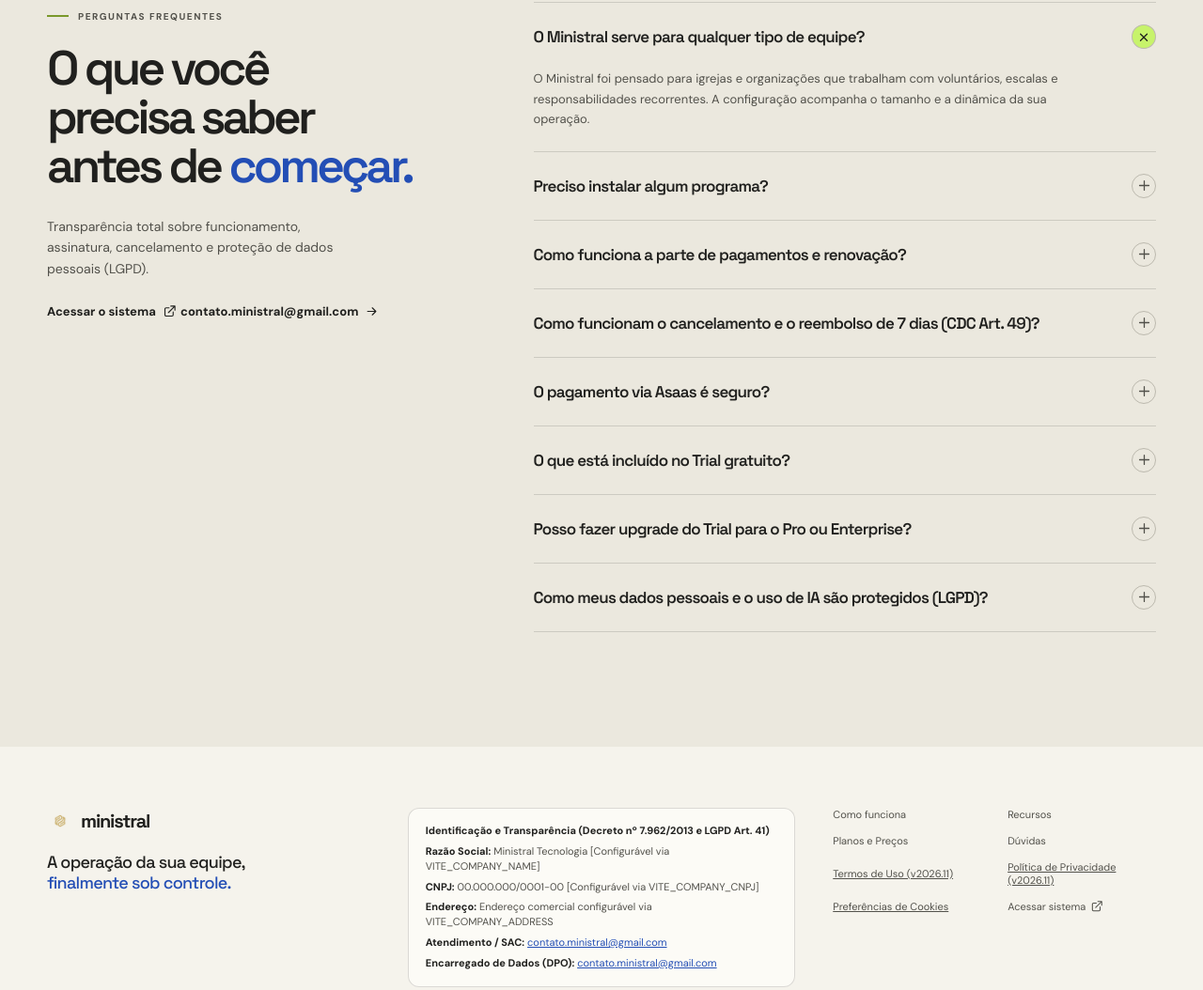
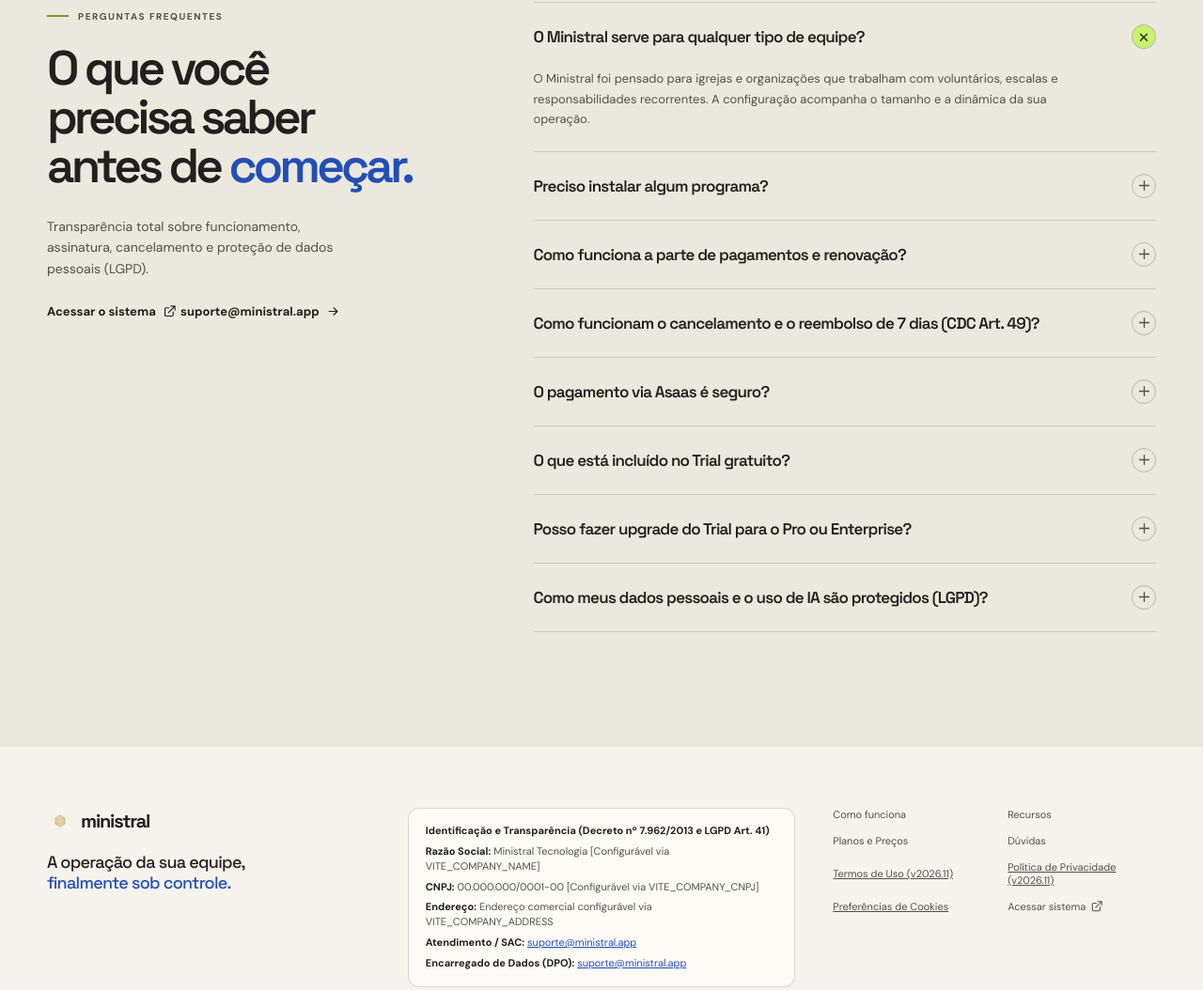
Before and after one commit to Alves1986/Ministral-Page, a website built with Vite: page index.html in a window 1280 px wide. Shown: the part 6193-7247 px from the top of the page at 94% size. Built offline with nearby package versions, Linux system fonts and the light colour scheme.

Commit message:
feat(domain): atualiza links para subdominio vendas.ministral.app e app oficial ministral.app
Co-authored-by: OpenBot <335604065+openbotgit[bot]@users.noreply.github.com>

```diff
--- a/index.html
+++ b/index.html
@@ -8,7 +8,9 @@
     <meta property="og:title" content="Ministral — a operação da sua equipe, sob controle" />
     <meta property="og:description" content="Coordene sua equipe com precisão, simplifique escalas e organize pagamentos via Asaas." />
     <meta property="og:type" content="website" />
-    <link rel="icon" href="https://ministral.vercel.app/favicon.ico" />
+    <link rel="icon" href="https://ministral.app/favicon.ico" />
+    <link rel="canonical" href="https://vendas.ministral.app" />
+    <meta property="og:url" content="https://vendas.ministral.app" />
     <title>Ministral — gestão de equipes e escalas</title>
   </head>
   <body>
--- a/src/main.js
+++ b/src/main.js
@@ -4,8 +4,8 @@ const env = import.meta.env || {};
 const COMPANY_NAME = env.VITE_COMPANY_NAME || 'Ministral Tecnologia [Configurável via VITE_COMPANY_NAME]';
 const COMPANY_CNPJ = env.VITE_COMPANY_CNPJ || '00.000.000/0001-00 [Configurável via VITE_COMPANY_CNPJ]';
 const COMPANY_ADDRESS = env.VITE_COMPANY_ADDRESS || 'Endereço comercial configurável via VITE_COMPANY_ADDRESS';
-const DPO_EMAIL = env.VITE_DPO_EMAIL || 'contato.ministral@gmail.com';
-const SUPPORT_EMAIL = env.VITE_SUPPORT_EMAIL || 'contato.ministral@gmail.com';
+const DPO_EMAIL = env.VITE_DPO_EMAIL || 'suporte@ministral.app';
+const SUPPORT_EMAIL = env.VITE_SUPPORT_EMAIL || 'suporte@ministral.app';
 const LEGAL_VERSION = 'v2026.11';
 const COOKIE_STORAGE_KEY = 'ministral_lp_cookie_consent_v1';
 
@@ -107,7 +107,7 @@ const pricingCards = [
     name: 'Trial',
     price: 'Grátis',
     description: '30 dias para testar · sem cartão de crédito',
-    checkout: 'https://ministral.vercel.app/?register=true',
+    checkout: 'https://ministral.app/?register=true',
     tone: 'trial',
     legalNote: 'Sem cobrança automática ao fim dos 30 dias.',
     features: ['Até 30 membros por ministério', 'Até 2 ministérios', 'Editor de Escala completo', 'Disponibilidade inteligente', 'Avisos e Comunicados', 'Ranking e Destaques', 'Relatórios básicos', 'Regras de conflitos', 'Repertório e integrações', 'Notificações Push', 'IA básica — 25 usos por semana (com aviso de conteúdo gerado por IA)'],
@@ -152,14 +152,14 @@ app.innerHTML = `
         ${navItems.map(([label, href]) => `<a href="${href}">${label}</a>`).join('')}
       </nav>
       <div class="header-actions">
-        <a class="login-link" href="https://ministral.vercel.app" target="_blank" rel="noreferrer">Acessar sistema ${icon('external', 15)}</a>
+        <a class="login-link" href="https://ministral.app" target="_blank" rel="noreferrer">Acessar sistema ${icon('external', 15)}</a>
         <a class="button button-dark button-small" href="#assinar">Quero começar ${icon('arrow', 16)}</a>
       </div>
       <button class="mobile-menu-button" type="button" aria-label="Abrir menu" aria-expanded="false">${icon('menu', 23)}</button>
     </div>
     <div class="mobile-nav" aria-hidden="true">
       ${navItems.map(([label, href]) => `<a href="${href}">${label}</a>`).join('')}
-      <a href="https://ministral.vercel.app" target="_blank" rel="noreferrer">Acessar sistema ${icon('external', 15)}</a>
+      <a href="https://ministral.app" target="_blank" rel="noreferrer">Acessar sistema ${icon('external', 15)}</a>
       <a class="button button-dark" href="#assinar">Quero começar ${icon('arrow', 16)}</a>
     </div>
   </header>
@@ -189,7 +189,7 @@ app.innerHTML = `
     </section>
 
     <section class="real-product-section section-pad">
-      <div class="container real-product-grid"><div class="real-product-image-wrap"><img src="/ministral-schedule-fictional.png" alt="Central de Escalas do Ministral com perfis ilustrativos" class="real-product-image" /><div class="real-image-caption"><span class="status-dot"></span><span>captura real do sistema · perfis ilustrativos</span></div></div><div class="real-product-copy"><div class="eyebrow"><span class="eyebrow-mark"></span> Produto de verdade, rotina de verdade</div><h2>Da agenda do culto ao detalhe da <em>escala.</em></h2><p>A Central de Escalas reúne cultos, vagas, funções e regras de agenda em uma visão operacional única. Organize a equipe, libere a escala e acompanhe cada compromisso sem ruído.</p><div class="real-product-points"><span>${icon('calendar', 16)} cultos e programações do mês</span><span>${icon('users', 16)} membros organizados por função</span><span>${icon('spark', 16)} escala liberada com poucos cliques</span></div><a class="text-link" href="https://ministral.vercel.app" target="_blank" rel="noreferrer">Ver o painel real <span>${icon('external', 15)}</span></a></div></div>
+      <div class="container real-product-grid"><div class="real-product-image-wrap"><img src="/ministral-schedule-fictional.png" alt="Central de Escalas do Ministral com perfis ilustrativos" class="real-product-image" /><div class="real-image-caption"><span class="status-dot"></span><span>captura real do sistema · perfis ilustrativos</span></div></div><div class="real-product-copy"><div class="eyebrow"><span class="eyebrow-mark"></span> Produto de verdade, rotina de verdade</div><h2>Da agenda do culto ao detalhe da <em>escala.</em></h2><p>A Central de Escalas reúne cultos, vagas, funções e regras de agenda em uma visão operacional única. Organize a equipe, libere a escala e acompanhe cada compromisso sem ruído.</p><div class="real-product-points"><span>${icon('calendar', 16)} cultos e programações do mês</span><span>${icon('users', 16)} membros organizados por função</span><span>${icon('spark', 16)} escala liberada com poucos cliques</span></div><a class="text-link" href="https://ministral.app" target="_blank" rel="noreferrer">Ver o painel real <span>${icon('external', 15)}</span></a></div></div>
     </section>
 
     <section class="statement section-pad" id="como-funciona">
@@ -254,7 +254,7 @@ app.innerHTML = `
           <div class="eyebrow"><span class="eyebrow-mark"></span> Perguntas frequentes</div>
           <h2>O que você precisa saber antes de <em>começar.</em></h2>
           <p>Transparência total sobre funcionamento, assinatura, cancelamento e proteção de dados pessoais (LGPD).</p>
-          <a class="text-link" href="https://ministral.vercel.app" target="_blank" rel="noreferrer">Acessar o sistema <span>${icon('external', 15)}</span></a>
+          <a class="text-link" href="https://ministral.app" target="_blank" rel="noreferrer">Acessar o sistema <span>${icon('external', 15)}</span></a>
           <a class="text-link contact-email" href="mailto:${SUPPORT_EMAIL}">${SUPPORT_EMAIL} <span>${icon('arrow', 15)}</span></a>
         </div>
         <div class="faq-list">
@@ -291,7 +291,7 @@ app.innerHTML = `
         <button type="button" class="footer-link-button" data-open-legal="terms">Termos de Uso (${LEGAL_VERSION})</button>
         <button type="button" class="footer-link-button" data-open-legal="privacy">Política de Privacidade (${LEGAL_VERSION})</button>
         <button type="button" class="footer-link-button" id="reopen-cookie-banner">Preferências de Cookies</button>
-        <a href="https://ministral.vercel.app" target="_blank" rel="noreferrer">Acessar sistema ${icon('external', 14)}</a>
+        <a href="https://ministral.app" target="_blank" rel="noreferrer">Acessar sistema ${icon('external', 14)}</a>
       </div>
     </div>
     <div class="container footer-bottom">
@@ -349,7 +349,7 @@ app.innerHTML = `
         </div>
       </div>
       <div class="legal-modal-footer">
-        <a class="text-link" href="https://ministral.vercel.app/?register=true" target="_blank" rel="noreferrer">Abrir documentos completos no App ${icon('external', 14)}</a>
+        <a class="text-link" href="https://ministral.app/?register=true" target="_blank" rel="noreferrer">Abrir documentos completos no App ${icon('external', 14)}</a>
         <button type="button" class="button button-dark button-small" id="ok-legal-modal">Entendi</button>
       </div>
     </div>
```
Also changed, not shown: 1 other file.
